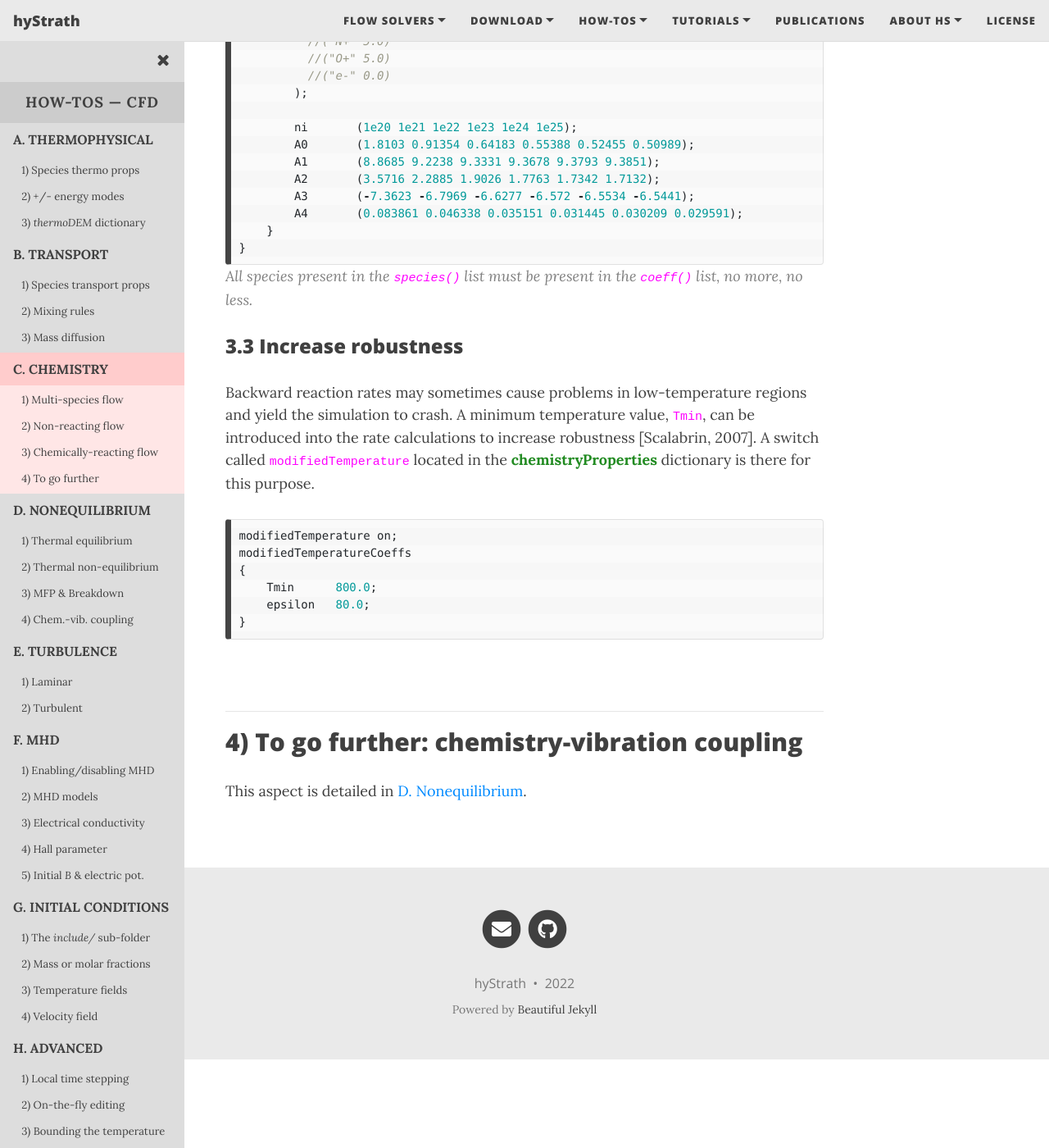
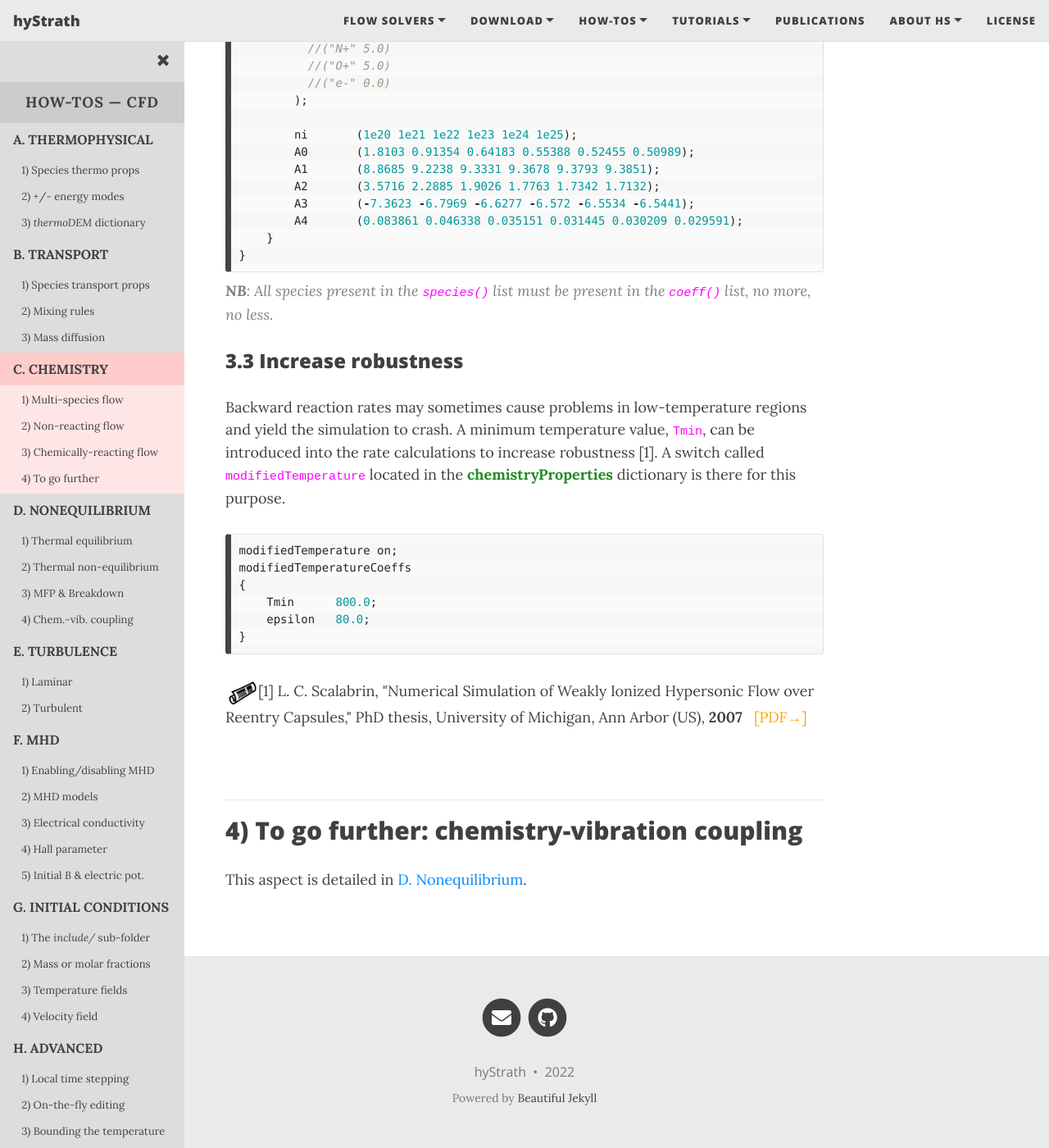
Before and after one commit to hystrath/hystrath.github.io, a Jekyll site: the page built from how-tos-cfd-fleming/how-tos-cfd-fleming-chemistry.md, in a window 1280 px wide and 1400 px high, scrolled down 6177 px. Shown: the whole window at 82% size. Built offline with Jekyll 4.4.1, drawn with Linux system fonts in a browser that asks for light colours; nearby versions of some CDN libraries; some of the changed text lies outside the part shown.

Commit message:
Editing pages

````diff
--- a/how-tos-cfd-fleming/how-tos-cfd-fleming-chemistry.md
+++ b/how-tos-cfd-fleming/how-tos-cfd-fleming-chemistry.md
@@ -199,7 +199,11 @@ In the <dict>hTCReactions#name</dict> dictionary, the <subdict>reactions</subdic
 | <dictkey>beta</dictkey>      |  temperature exponent          |   -     |
 | <dictkey>Ta</dictkey>      |  temperature of activation           |   K    |
 
-> Please pay attention to the units of the pre-exponential factor, <dictkey>A</dictkey>, when customising your own <dict>hTCReactions#name</dict> dictionary.
+<div style="line-height:50%;">
+    <br>
+</div>
+
+> <b>NB</b>: Please pay attention to the units of the pre-exponential factor, <dictkey>A</dictkey>, when customising your own <dict>hTCReactions#name</dict> dictionary.
 
 The reaction <dictkey>type</dictkey> is defined as <dictval>irreversibleArrheniusReaction</dictval>.
 
@@ -311,10 +315,14 @@ reactions
     }
 }
 ```
-> All species present in the <dictkey>species()</dictkey> list must be present in the <dictkey>coeff()</dictkey> list, no more, no less.
+<div style="line-height:50%;">
+    <br>
+</div>
+
+> <b>NB</b>: All species present in the <dictkey>species()</dictkey> list must be present in the <dictkey>coeff()</dictkey> list, no more, no less.
 
 ### 3.3  Increase robustness
-Backward reaction rates may sometimes cause problems in low-temperature regions and yield the simulation to crash. A minimum temperature value, <dictkey>Tmin</dictkey>, can be introduced into the rate calculations to increase robustness [Scalabrin, 2007]. A switch called <dictkey>modifiedTemperature</dictkey> located in the <dict>chemistryProperties</dict> dictionary is there for this purpose.
+Backward reaction rates may sometimes cause problems in low-temperature regions and yield the simulation to crash. A minimum temperature value, <dictkey>Tmin</dictkey>, can be introduced into the rate calculations to increase robustness [1]. A switch called <dictkey>modifiedTemperature</dictkey> located in the <dict>chemistryProperties</dict> dictionary is there for this purpose.
 
 ```c++
 modifiedTemperature on;
@@ -325,6 +333,8 @@ modifiedTemperatureCoeffs
 }
 ```
 
+<p><img src="/docs/img/publis.png" width="40">[1] L. C. Scalabrin, "Numerical Simulation of Weakly Ionized Hypersonic Flow over Reentry Capsules," PhD thesis, University of Michigan, Ann Arbor (US), <b>2007</b> &nbsp; <a href="http://citeseerx.ist.psu.edu/viewdoc/download?doi=10.1.1.453.3057&rep=rep1&type=pdf" target="_blank" style="color:orange"> [PDF→]</a></p>
+
 <br>
 
 ---
````
Also changed, not shown: how-tos-cfd-fleming/how-tos-cfd-fleming-transport.md (+1 -1 lines), index.html (+6 -6 lines).
